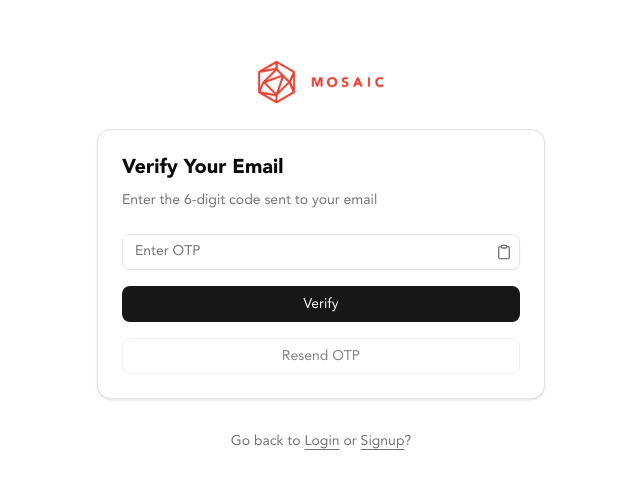
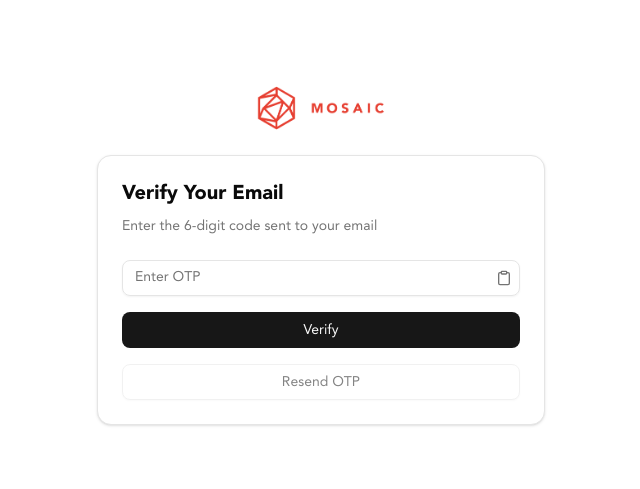
Before and after one commit to kalyanvissamsetty/builddock, a Next.js app: page /verifyotp in a window 1280 px wide. Shown: the part 149-638 px from the top of the page, without its empty margins (319-959 px from the left). Built offline with nearby package versions, Linux system fonts and the light colour scheme; no server answers.

Commit message:
feat: Remove "Go back to Login / Signup" text from the OTP verification page.

```diff
--- a/app/(public)/verifyotp/page.tsx
+++ b/app/(public)/verifyotp/page.tsx
@@ -338,7 +338,7 @@ function VerifyOtpForm() {
         </CardContent>
       </Card>
 
-      <p className="mt-4 text-center text-sm text-muted-foreground">
+      {/* <p className="mt-4 text-center text-sm text-muted-foreground">
         Go back to{" "}
         <Link href="/login" className="underline underline-offset-4 hover:text-foreground">
           Login
@@ -348,7 +348,7 @@ function VerifyOtpForm() {
           Signup
         </Link>
         ?
-      </p>
+      </p> */}
     </div>
   );
 
```
